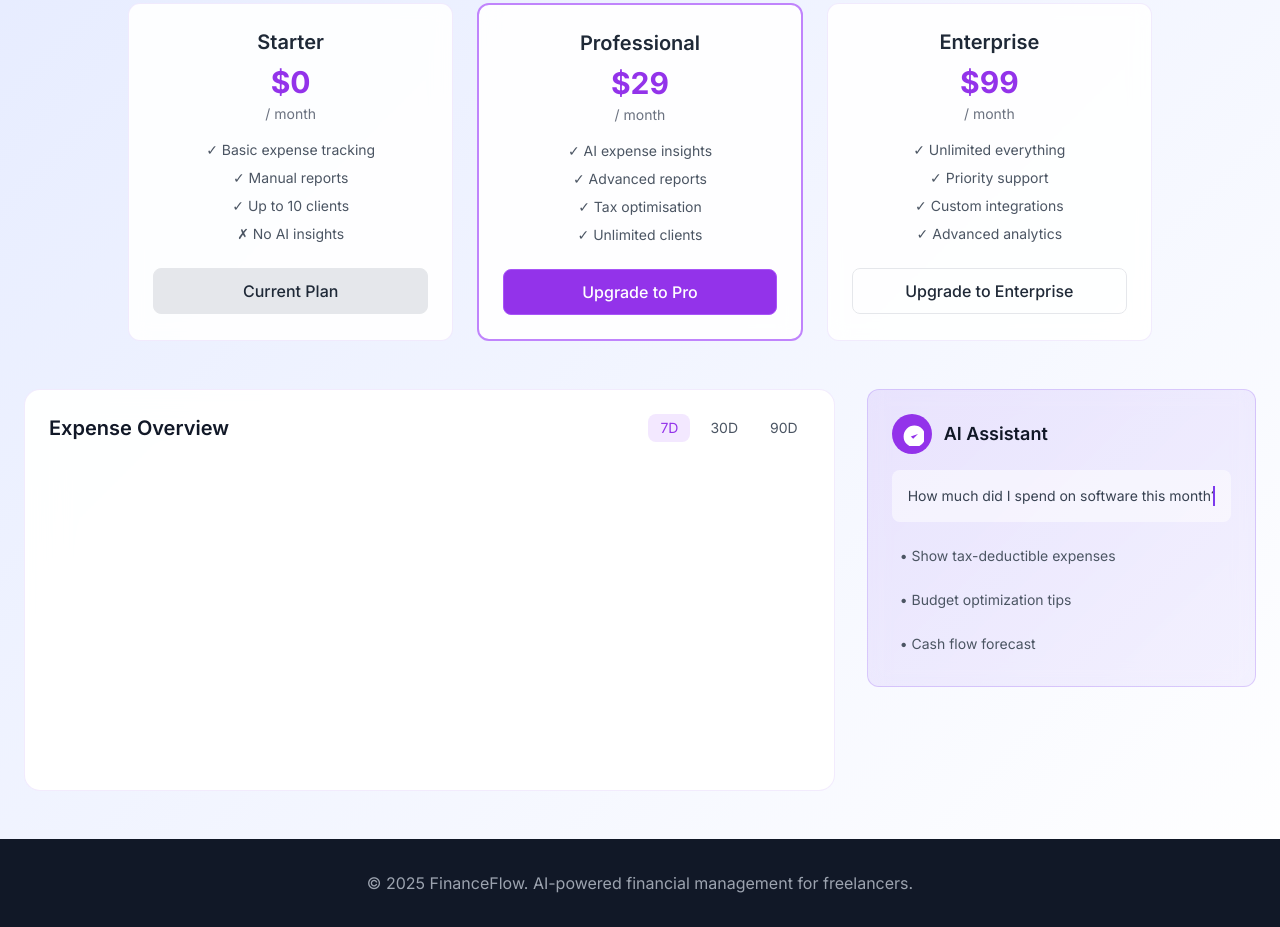
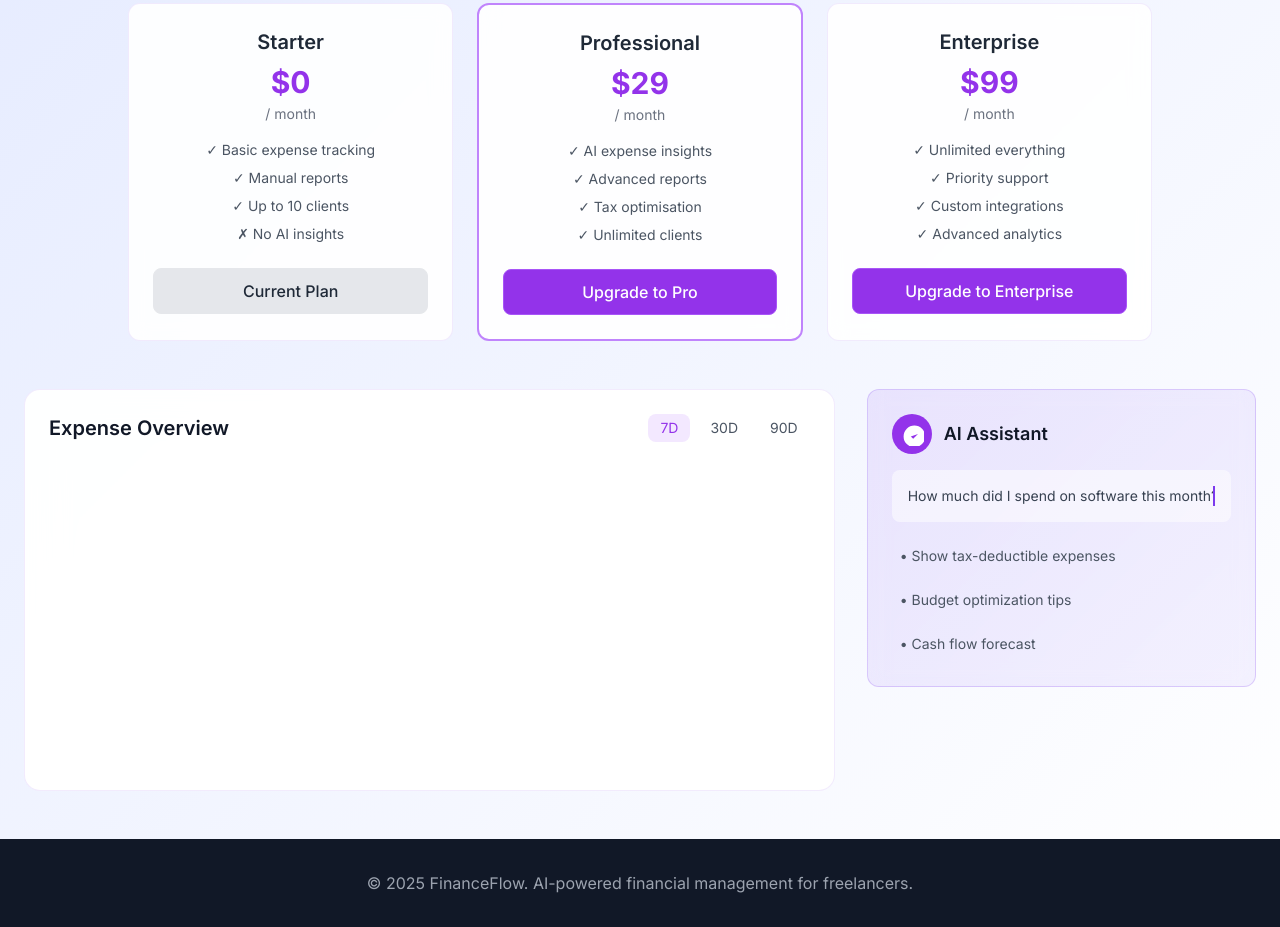
Before and after one commit to mjhouseonline-netizen/FinanceFlow, a website: page index.html in a window 1280 px wide. Shown: the part 643-1570 px from the top of the page. Drawn offline with nearby package versions, Linux system fonts and the light colour scheme; no server answers.

Commit message:
update index

```diff
--- a/index.html
+++ b/index.html
@@ -264,9 +264,10 @@
           <li>✓ Advanced analytics</li>
         </ul>
         <button
-          id="upgradeEntBtn"
-          data-plan="enterprise"
-          class="w-full py-2.5 rounded-lg font-medium border border-gray-200 text-gray-800 hover:border-purple-400 hover:bg-purple-50 transition-all"
+         <button
+  id="upgradeEntBtn"
+  data-plan="enterprise"
+  class="w-full py-2.5 rounded-lg font-medium border border-purple-500 bg-purple-600 text-white hover:bg-purple-700 transition-all"
         >
           Upgrade to Enterprise
         </button>
```
